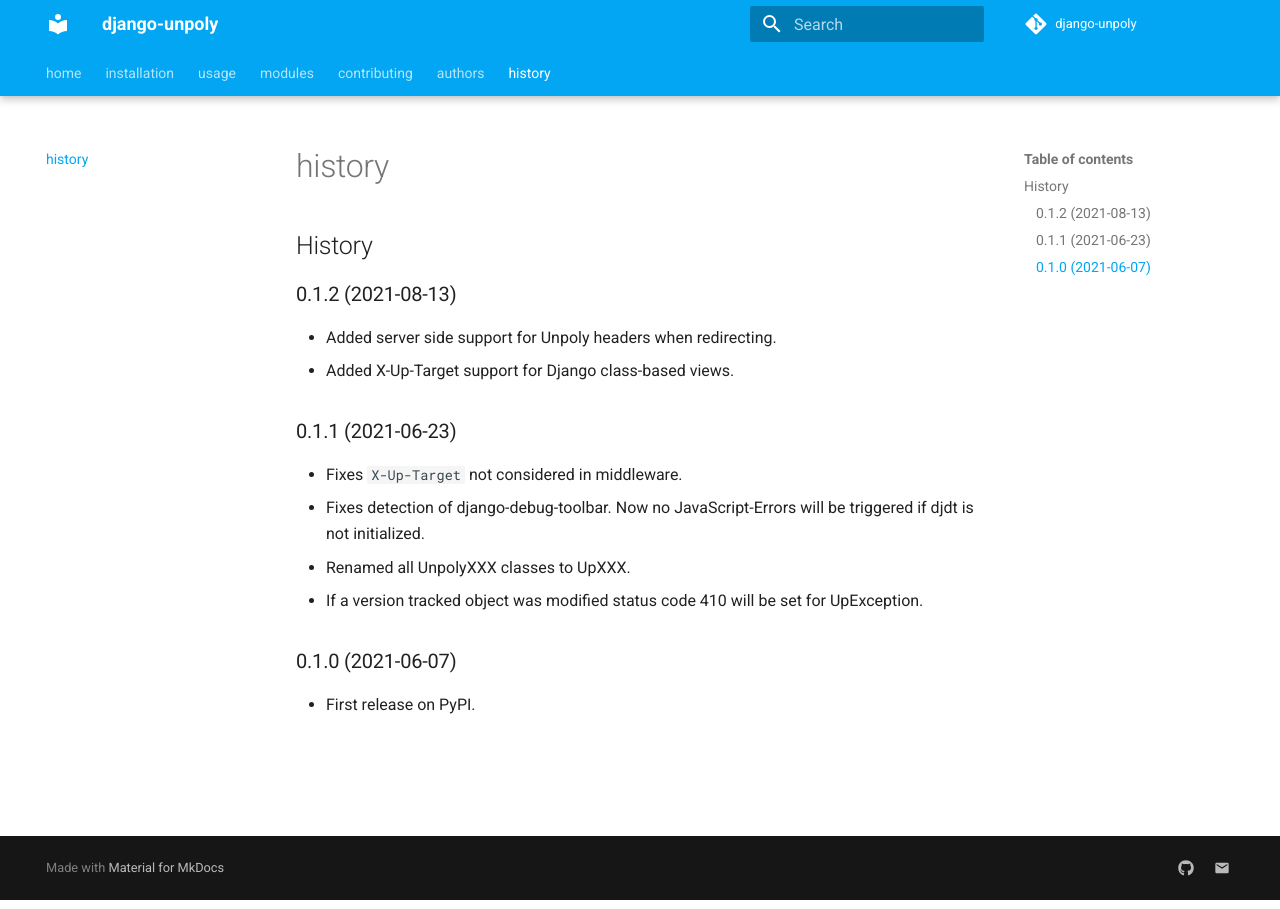
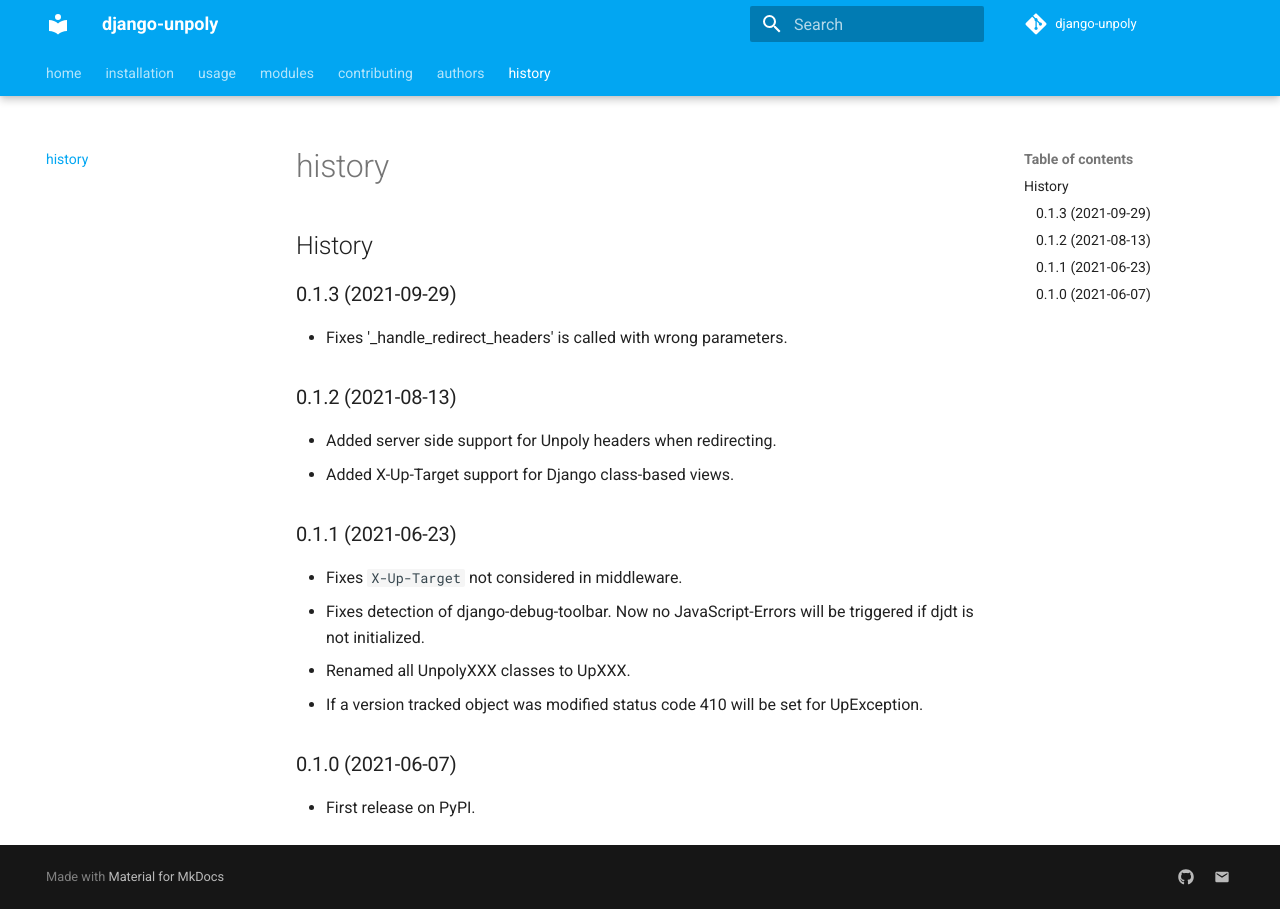
Before and after one commit to jwaschkau/django-unpoly, an MkDocs documentation site: the page built from docs/history.md, in a window 1280 px wide. Built offline with MkDocs 1.6.1 and Material for MkDocs 9.7.7, drawn with Linux system fonts in a browser that asks for light colours; comment, search, counter and statistics services are not loaded.

Commit message:
Release 0.1.3

```diff
--- a/HISTORY.md
+++ b/HISTORY.md
@@ -1,9 +1,13 @@
 # History
+
+## 0.1.3 (2021-09-29)
+
+* Fixes '_handle_redirect_headers' is called with wrong parameters.
 
 ## 0.1.2 (2021-08-13)
 
-- Added server side support for Unpoly headers when redirecting.
-- Added X-Up-Target support for Django class-based views.
+* Added server side support for Unpoly headers when redirecting.
+* Added X-Up-Target support for Django class-based views.
 
 ## 0.1.1 (2021-06-23)
 
--- a/pyproject.toml
+++ b/pyproject.toml
@@ -1,7 +1,7 @@
 [tool]
 [tool.poetry]
 name = "django-unpoly"
-version = "0.1.2"
+version = "0.1.3"
 homepage = "https://github.com/jwaschkau/django-unpoly"
 description = "Unpoly integration for Django."
 authors = ["Jannik Eilers <j.waschkau@gmail.com>"]
```
Also changed, not shown: 1 other file.
